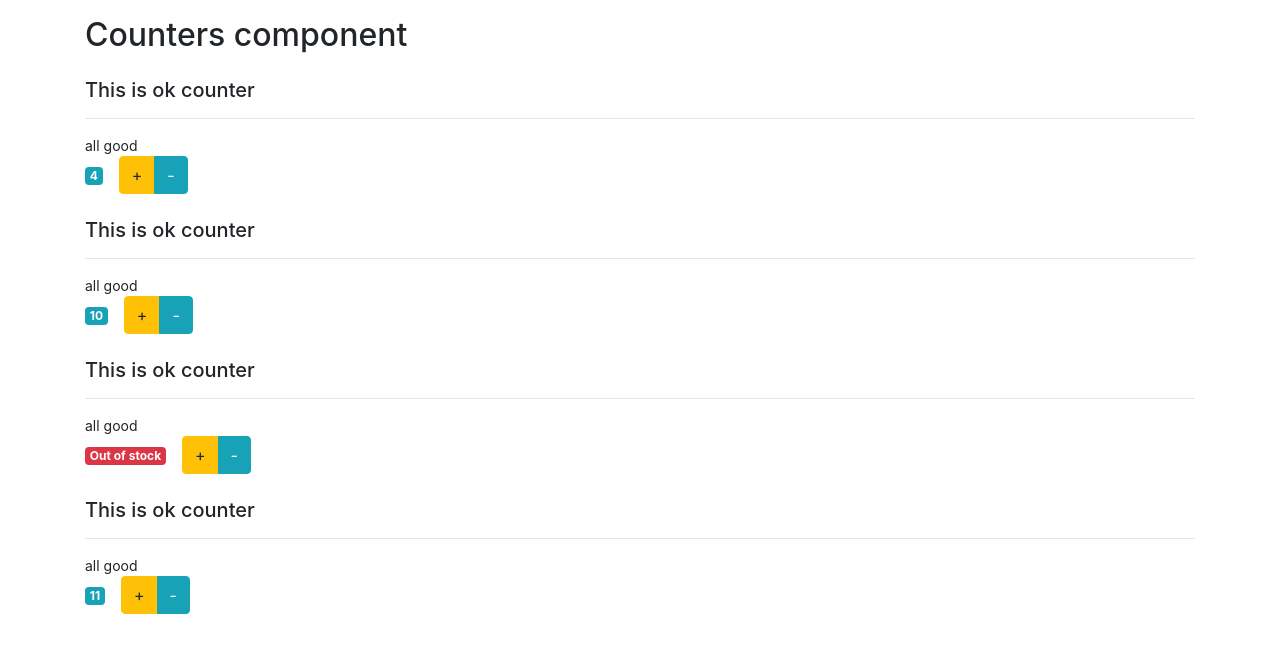
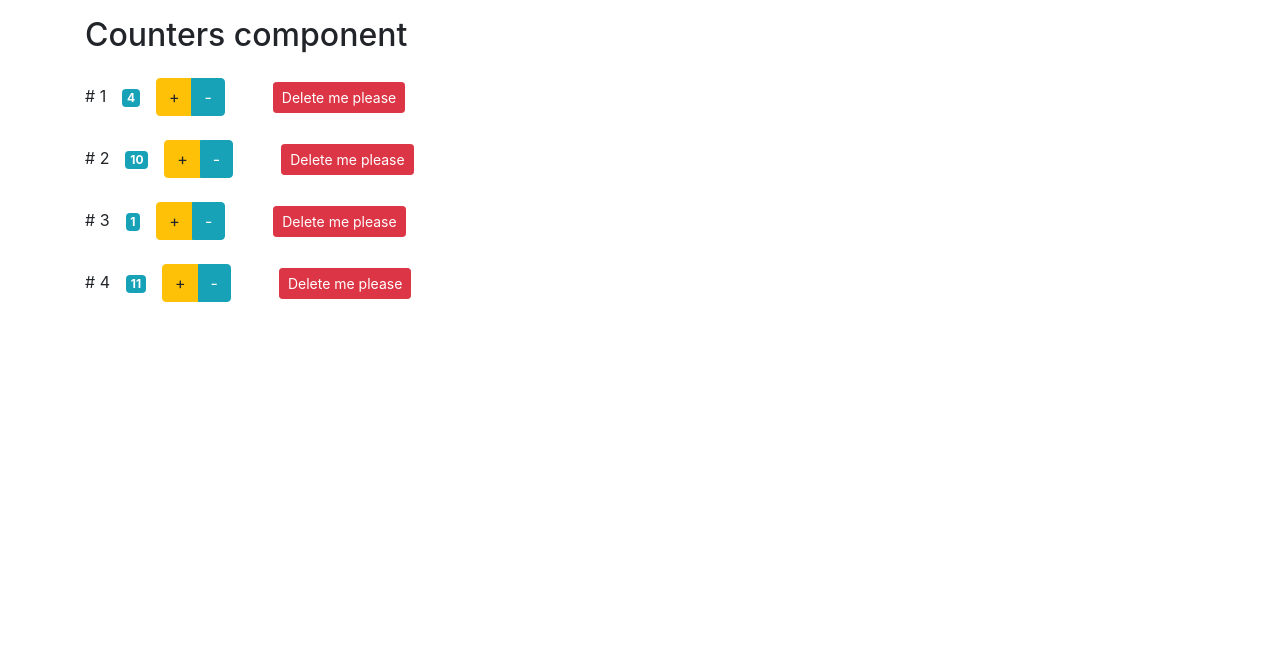
Before and after one commit to MariusCodeAcademy/js3_react_Intro, a React (Create React App) app: page / in a window 1280 px wide. Shown: the top 652 px of the page. Built offline with nearby package versions, Linux system fonts and the light colour scheme.

Commit message:
handleDelete in counters initiated by individual counter

```diff
--- a/src/components/counter.jsx
+++ b/src/components/counter.jsx
@@ -27,7 +27,7 @@ class Counter extends Component {
     console.log('this.props', this.props);
     return (
       <div className="mt-4">
-        {this.props.children}
+        <span className="mr-3"># {this.props.id}</span>
         <span className={this.getBadgeClasses()}>{this.formatCount()}</span>
         <div className="btn-group">
           <button onClick={() => this.handleIncrement('btn_1')} className="btn btn-warning">
@@ -37,6 +37,12 @@ class Counter extends Component {
             -
           </button>
         </div>
+        <button
+          onClick={() => this.props.onDelete(this.props.id)}
+          className="btn btn-danger btn-sm ml-5"
+        >
+          Delete me please
+        </button>
       </div>
     );
   }
--- a/src/components/counters.jsx
+++ b/src/components/counters.jsx
@@ -6,9 +6,18 @@ class Counters extends Component {
     counters: [
       { id: 1, value: 4 },
       { id: 2, value: 10 },
-      { id: 3, value: 0 },
+      { id: 3, value: 1 },
       { id: 4, value: 11 },
     ],
+  };
+
+  handleDelete = (idToDelete) => {
+    // gauti state busena be to el kuris buvo paspaustas
+    const countersWihtoutOne = this.state.counters.filter((c) => c.id !== idToDelete);
+    // console.log(countersWihtoutOne);
+    // nustatyti nauja busena su setState()
+    this.setState({ counters: countersWihtoutOne });
+    // console.log('whichOneClicked', idToDelete);
   };
 
   render() {
@@ -16,11 +25,13 @@ class Counters extends Component {
       <div>
         <h2>Counters component</h2>
         {this.state.counters.map((c) => (
-          <Counter key={c.id} value={c.value} oId="blue">
-            <h5>This is ok counter</h5>
-            <hr />
-            <small className="d-block">all good</small>
-          </Counter>
+          <Counter
+            key={c.id}
+            value={c.value}
+            id={c.id}
+            oId="blue"
+            onDelete={this.handleDelete}
+          ></Counter>
         ))}
       </div>
     );
```
